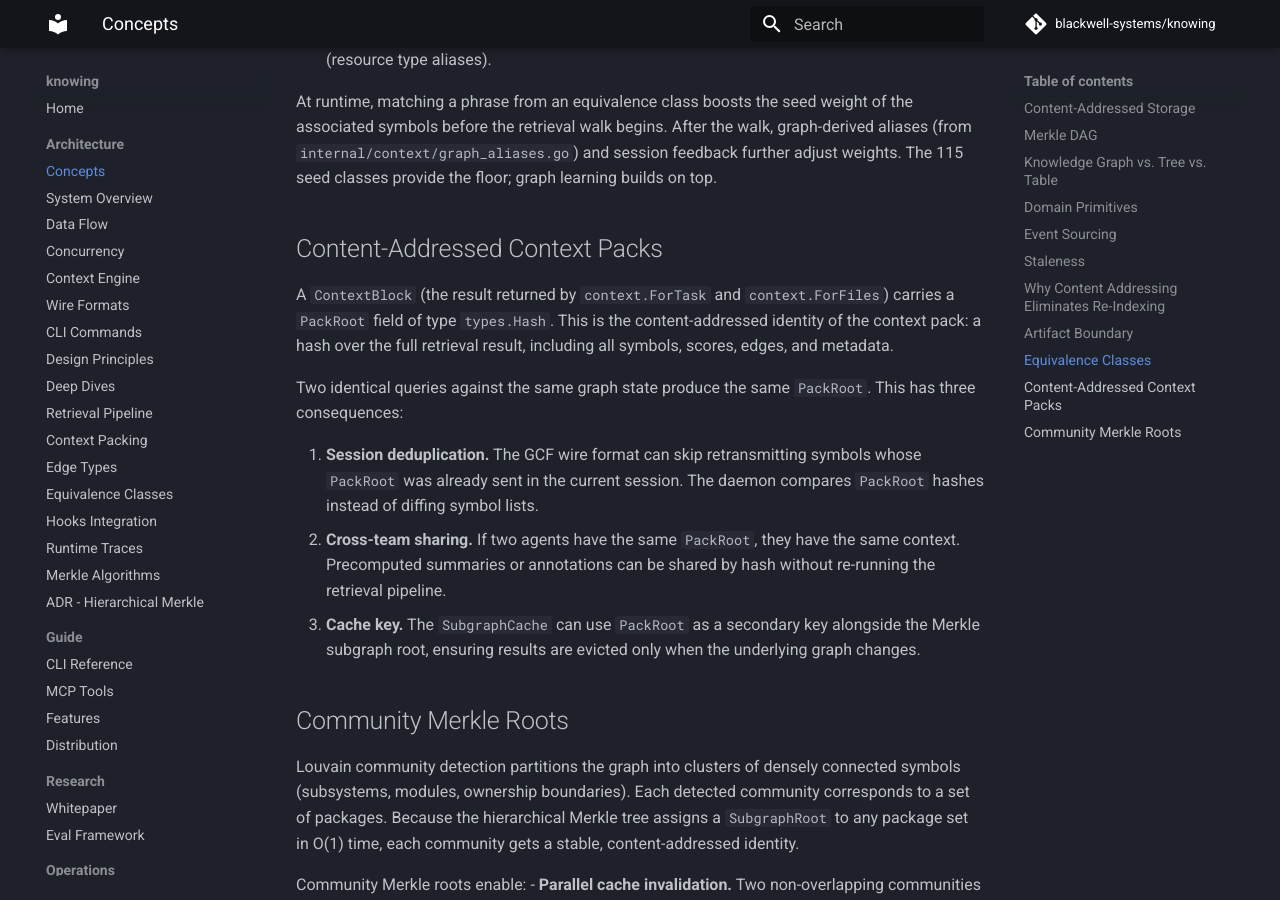
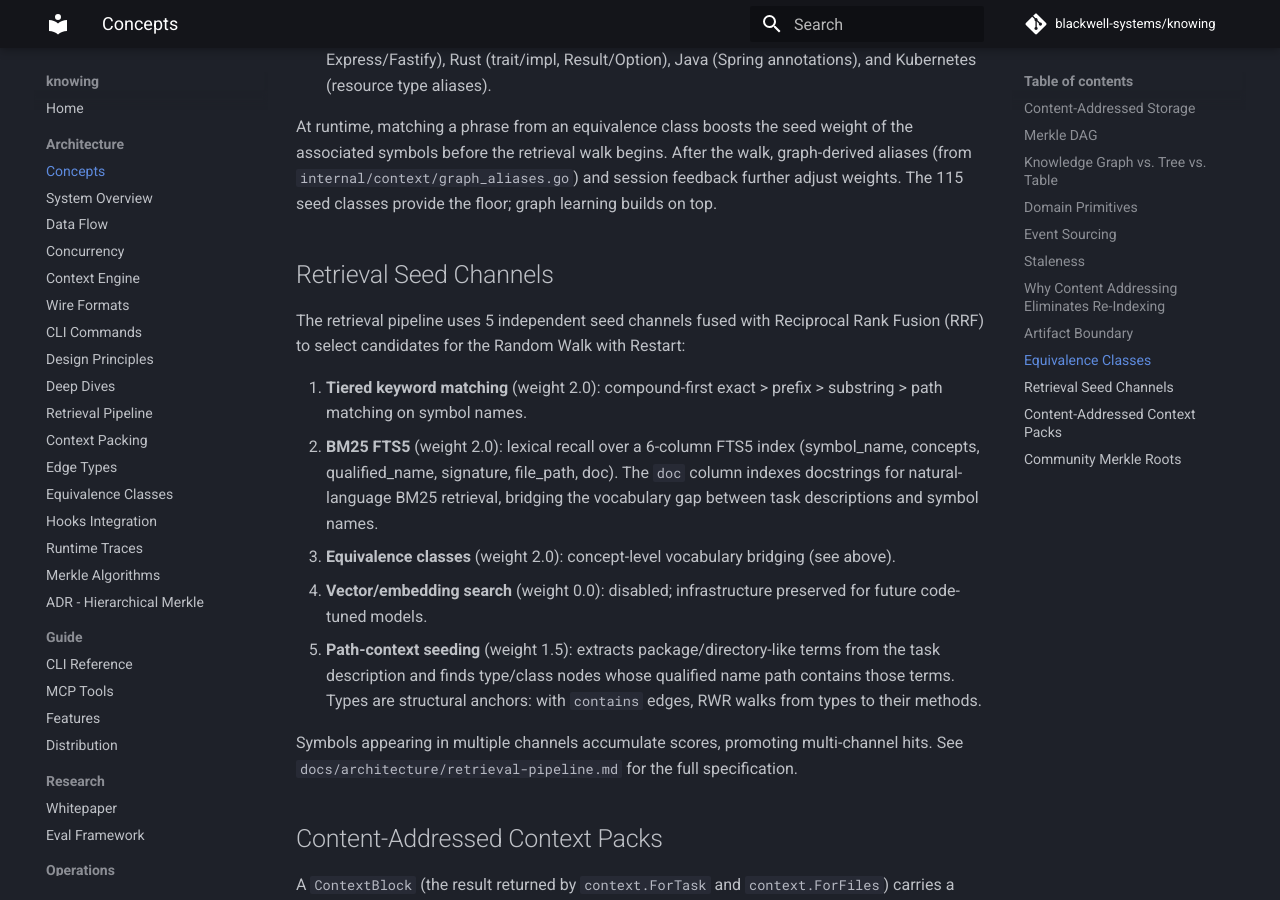
Before and after one commit to blackwell-systems/knowing, an MkDocs documentation site: the page built from docs/architecture/concepts.md, in a window 1280 px wide and 900 px high, scrolled down 6972 px. Built offline with MkDocs 1.6.1 and Material for MkDocs 9.7.7, drawn with Linux system fonts in a browser that asks for light colours; comment, search, counter and statistics services are not loaded; some of the changed text lies outside the part shown.

Commit message:
docs: update concepts.md for session 13 changes

```diff
--- a/docs/architecture/concepts.md
+++ b/docs/architecture/concepts.md
@@ -53,8 +53,8 @@ knowing is a knowledge graph because code relationships are inherently graph-sha
 
 | Primitive | What it is | Hash computation |
 |-----------|-----------|-----------------|
-| **Node** | A symbol in source code. Kinds: function, method, type, interface, const, var, service, route, external, file, package. Identified by qualified name. | `sha256("node\0" \|\| repo \|\| package_path \|\| symbol_name \|\| symbol_kind)` |
-| **Edge** | A relationship between two nodes. 30 edge types (calls, imports, implements, extends, tests, handles_route, publishes, subscribes, documents, gated_by_flag, etc.). Carries a type, confidence score, and provenance. See [Edge Types](edge-types.md). | `sha256("edge\0" \|\| source_hash \|\| target_hash \|\| edge_type \|\| provenance)` |
+| **Node** | A symbol in source code. Kinds: function, method, type, interface, const, var, service, route, external, file, package. Identified by qualified name. Carries a `Doc` field (first 200 chars of the declaration's doc comment) populated by 6 language extractors (Go, Python, TypeScript, Rust, Java, C#). | `sha256("node\0" \|\| repo \|\| package_path \|\| symbol_name \|\| symbol_kind)` |
+| **Edge** | A relationship between two nodes. 32 edge types (calls, imports, implements, extends, tests, handles_route, publishes, subscribes, documents, gated_by_flag, contains, member_of, etc.). Carries a type, confidence score, and provenance. See [Edge Types](edge-types.md). | `sha256("edge\0" \|\| source_hash \|\| target_hash \|\| edge_type \|\| provenance)` |
 | **Hash** | A 32-byte SHA-256 digest used as the content-addressed identifier for every entity. All hash inputs carry a domain-type prefix (`node\0`, `edge\0`, `snapshot\0`, `merkle\0`) so hashes from different entity types are structurally distinguishable -- the same approach git uses with its `"blob <size>\0"` header. | n/a |
 | **Snapshot** | A point-in-time graph state. The root of a hierarchical Merkle tree (repo root -> package roots -> edge-type roots -> edge leaves). Also stores intermediate package roots and edge-type roots for scoped invalidation. Links to a parent snapshot (forming a chain like git commits), records the git commit that produced it, and carries a generation number (parent.Generation + 1) for O(1) ancestry checks. | `sha256("snapshot\0" \|\| hierarchical_merkle_root(edges grouped by package and edge type))` |
 | **Provenance** | Metadata on an edge describing how it was derived, by which indexer version, at what confidence, from which commit. Tiers: `ast_inferred` (0.7, tree-sitter), `ast_resolved` (0.85, import-map resolved), `lsp_resolved` (0.9, LSP confirmed), `scip_resolved` (1.0, SCIP), `runtime_observed` (0.8, OTel trace). Provenance is what lets agents distinguish "confirmed by type checker" from "guessed from string matching." | Included in edge hash input. |
@@ -162,6 +162,18 @@ knowing ships **115 seed equivalence classes** organized into three tiers:
 - **31 language-specific classes** (in `internal/context/language_seeds.go`): vocabulary bridges for Python (`__init__`/constructor, Django/Flask patterns), TypeScript (React hooks, Express/Fastify), Rust (trait/impl, Result/Option), Java (Spring annotations), and Kubernetes (resource type aliases).
 
 At runtime, matching a phrase from an equivalence class boosts the seed weight of the associated symbols before the retrieval walk begins. After the walk, graph-derived aliases (from `internal/context/graph_aliases.go`) and session feedback further adjust weights. The 115 seed classes provide the floor; graph learning builds on top.
+
+## Retrieval Seed Channels
+
+The retrieval pipeline uses 5 independent seed channels fused with Reciprocal Rank Fusion (RRF) to select candidates for the Random Walk with Restart:
+
+1. **Tiered keyword matching** (weight 2.0): compound-first exact > prefix > substring > path matching on symbol names.
+2. **BM25 FTS5** (weight 2.0): lexical recall over a 6-column FTS5 index (symbol_name, concepts, qualified_name, signature, file_path, doc). The `doc` column indexes docstrings for natural-language BM25 retrieval, bridging the vocabulary gap between task descriptions and symbol names.
+3. **Equivalence classes** (weight 2.0): concept-level vocabulary bridging (see above).
+4. **Vector/embedding search** (weight 0.0): disabled; infrastructure preserved for future code-tuned models.
+5. **Path-context seeding** (weight 1.5): extracts package/directory-like terms from the task description and finds type/class nodes whose qualified name path contains those terms. Types are structural anchors: with `contains` edges, RWR walks from types to their methods.
+
+Symbols appearing in multiple channels accumulate scores, promoting multi-channel hits. See `docs/architecture/retrieval-pipeline.md` for the full specification.
 
 ## Content-Addressed Context Packs
 
```
Also changed, not shown: other parts of docs/architecture/concepts.md (+1 -1 lines).
